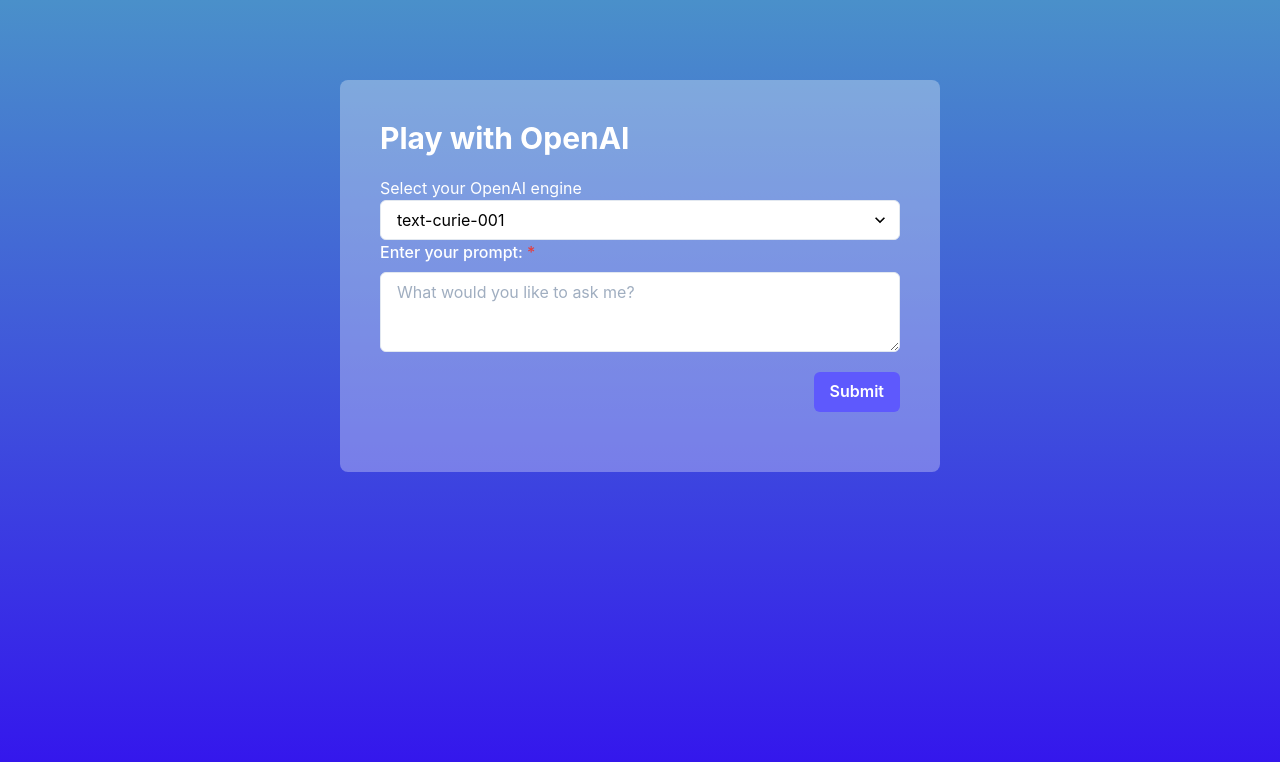
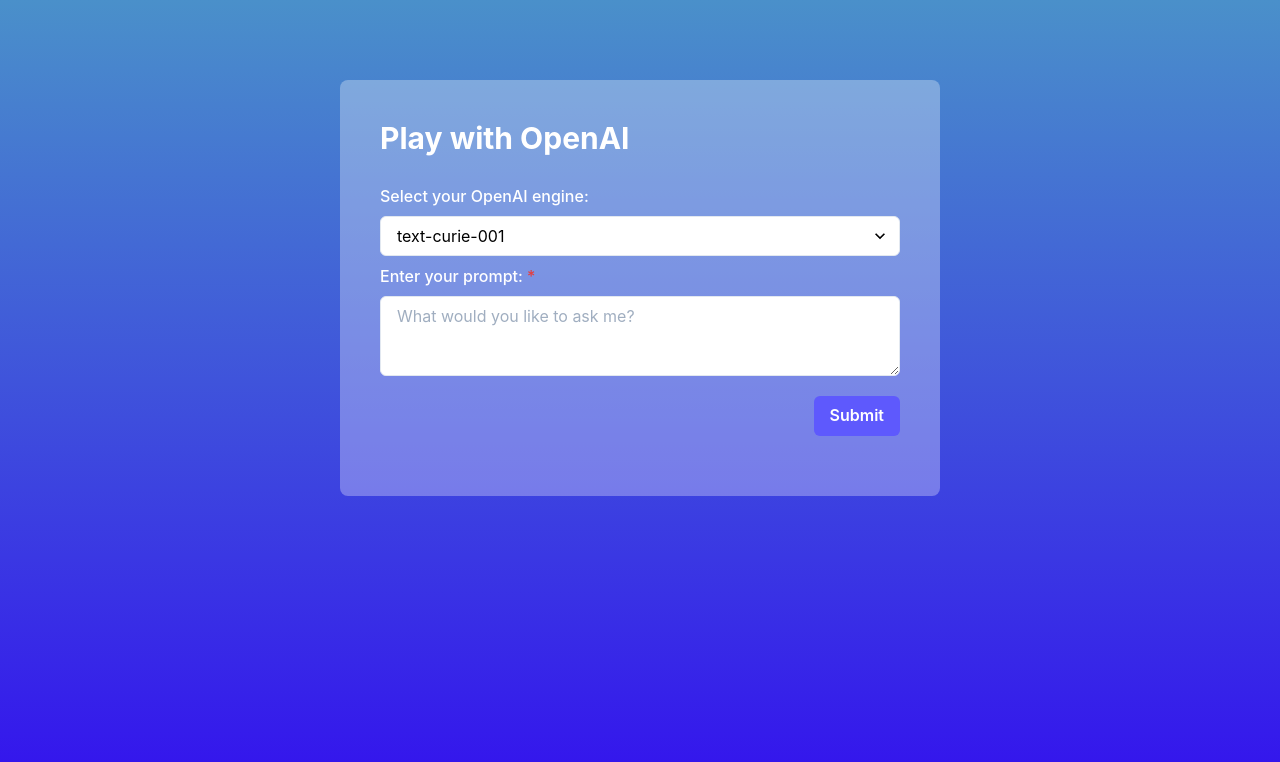
Before and after one commit to kristySpringman/openai-completions, a Next.js app: page / in a window 1280 px wide. Shown: the top 762 px of the page. Built offline with nearby package versions, Linux system fonts and the light colour scheme.

Commit message:
Updated Accessibility Issues - Resolved html lang en - Resolved label for engine selection

```diff
--- a/component/form.tsx
+++ b/component/form.tsx
@@ -59,18 +59,20 @@
     return (
         <Box>
             <Box>
-                <Text>Select your OpenAI engine</Text>
-                <Select bg="white" color='black' value={engineChoice} onChange={(e) => { setEngineChoice(e.target.value) }}>
+                <FormControl>
+                    <FormLabel pt="8px" htmlFor='engineSelection'>Select your OpenAI engine:</FormLabel>
+                <Select id='engineSelection' bg="white" color='black' value={engineChoice} onChange={(e) => { setEngineChoice(e.target.value) }}>
                     <option value='text-curie-001'>text-curie-001</option>
                     <option value='text-davinci-002'>text-davinci-002</option>
                     <option value='text-babbage-001'>text-babbage-001</option>
                     <option value='text-ada-001'>text-ada-001</option>
                     <option value='text-davinci-001'>text-davinci-001</option>
                 </Select>
+                </FormControl>
             </Box>
             <form onSubmit={handleSubmit}>
                 <FormControl isRequired>
-                    <FormLabel htmlFor="prompt">Enter your prompt:</FormLabel>
+                    <FormLabel pt="8px" htmlFor="prompt">Enter your prompt:</FormLabel>
                     <Textarea
                     value={prompt}
                     id="prompt"
@@ -117,7 +119,7 @@
                             boxShadow="lg"
                             align-items='center'>
                                 <GridItem colSpan={1}>
-                                    <Text fontWeight='bold'>Engine Used:</Text>
+                                    <Text fontWeight='bold'>Engine:</Text>
                                 </GridItem>
                                 <GridItem colSpan={3} sx={{ whiteSpace: "pre-wrap" }}>
                                     <Text>{e.value}</Text>
--- a/next.config.js
+++ b/next.config.js
@@ -1,6 +1,10 @@
 /** @type {import('next').NextConfig} */
 const nextConfig = {
   reactStrictMode: true,
+  i18n: {
+    locales: ["en"],
+    defaultLocale: "en",
+  },
 }
 
 module.exports = nextConfig
--- a/pages/index.tsx
+++ b/pages/index.tsx
@@ -8,7 +8,7 @@
   return (
     <div className={styles.container}>
       <Head>
-        <title id="title">OpenAI</title>
+        <title id="title">Play with OpenAI</title>
         <meta name="description" content="Generated by create next app" />
         <link rel="icon" href="/favicon.ico" />
       </Head>
```
